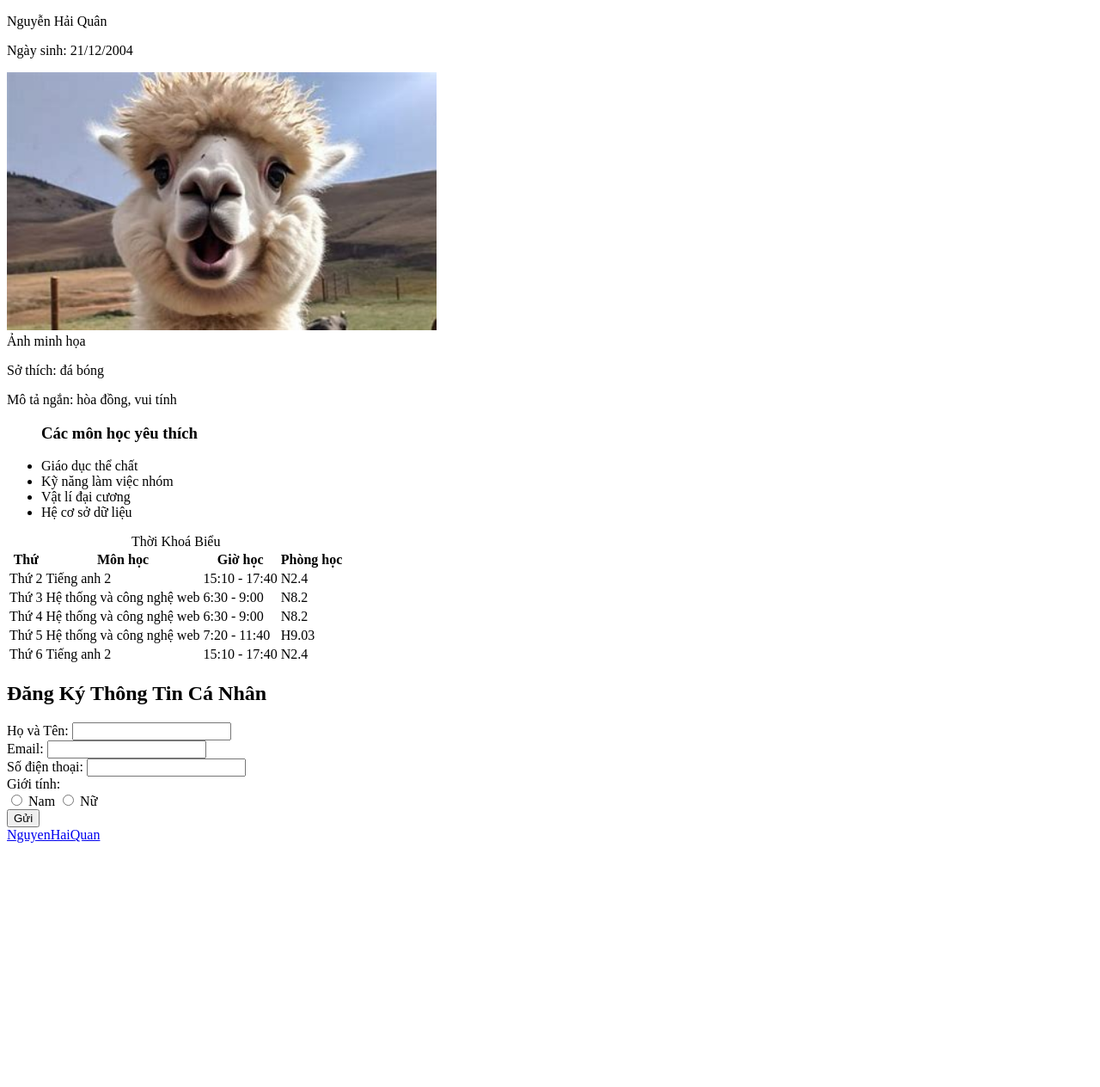
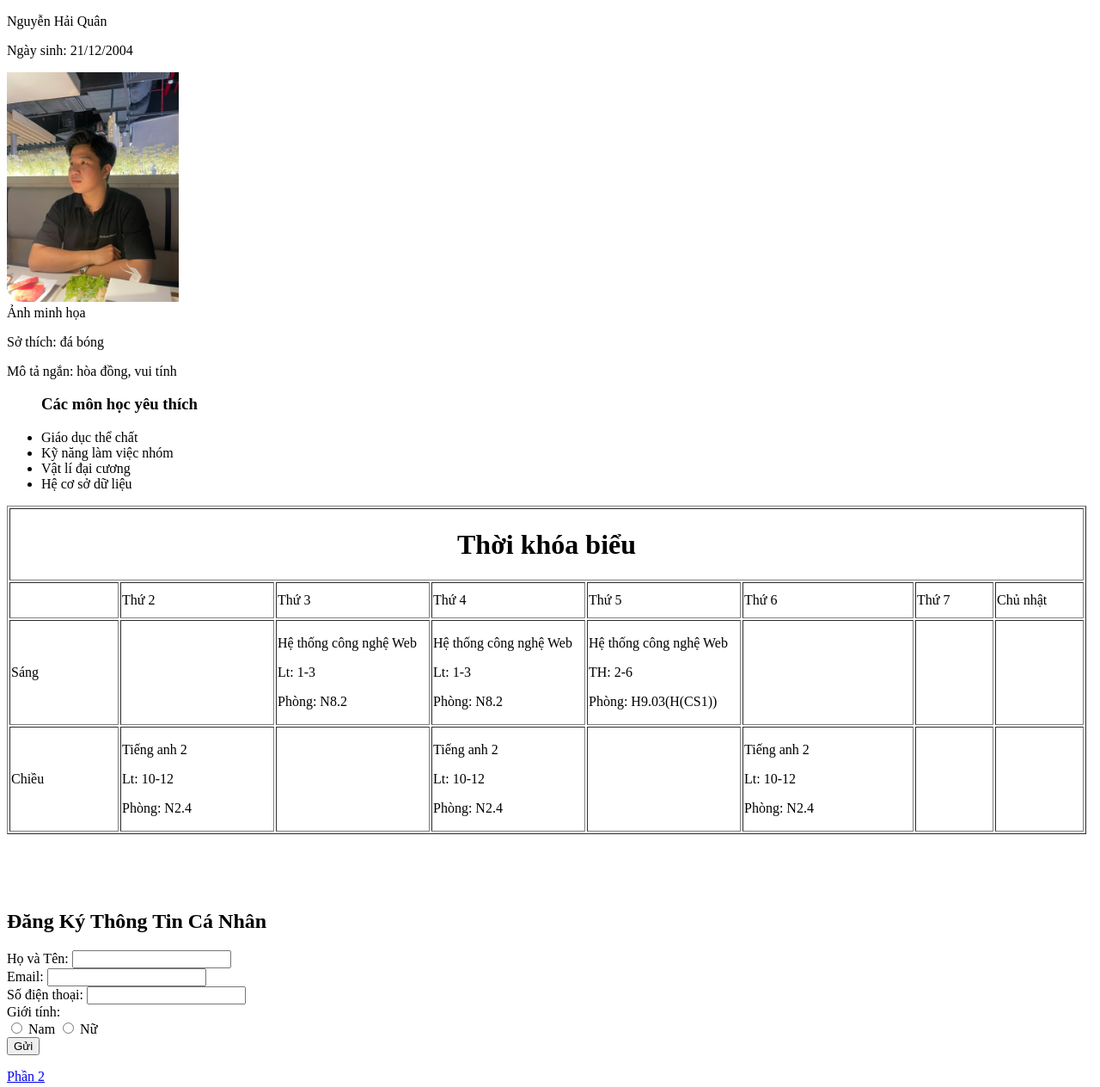
Before and after one commit to nguyenhaiquan2112/TH_Web_Tuan01, a plain HTML site: page Tuan_01/index.html in a window 1280 px wide. Shown: the whole page at 86% size. Before the commit the page ends 988 px from the top, so only its background shows below. Drawn offline with Linux system fonts and the light colour scheme.

Commit message:
updata phan2.html

```diff
--- a/Tuan_01/index.html
+++ b/Tuan_01/index.html
@@ -10,7 +10,7 @@
 <body>
     <p>Nguyễn Hải Quân</p>
     <p>Ngày sinh: 21/12/2004</p>
-    <img src="./img/OIP.jpg" alt="" width="500">
+    <img src="./img/z6673650455802_98fa9f2241727040fd8392317583fdf7.jpg" alt="" width="200">
     <figcaption>Ảnh minh họa</figcaption>
     <p>Sở thích: đá bóng</p>
     <p>Mô tả ngắn: hòa đồng, vui tính</p>
@@ -22,51 +22,79 @@
         <li>Vật lí đại cương</li>
         <li>Hệ cơ sở dữ liệu</li>
     </ul>
-
-    <table>
-        <caption>Thời Khoá Biểu</caption>
+    <form id="form1" name="form1" method="post">
+        <table width="1256" height="259" border="1">
+            <tbody>
                 <tr>
-            <th>Thứ</th>
-            <th>Môn học</th>
-            <th>Giờ học</th>
-            <th>Phòng học</th>
+                    <td height="72" colspan="8" style="text-align: center">
+                        <h1><strong>Thời khóa biểu</strong></h1>
+                    </td>
                 </tr>
                 <tr>
-            <td>Thứ 2</td>
-            <td>Tiếng anh 2</td>
-            <td>15:10 - 17:40</td>
-            <td>N2.4</td>
+                    <td width="123" height="38">&nbsp;</td>
+                    <td width="175">Thứ 2</td>
+                    <td width="175">Thứ 3</td>
+                    <td width="175">Thứ 4</td>
+                    <td width="175">Thứ 5</td>
+                    <td width="195">Thứ 6</td>
+                    <td width="87">Thứ 7</td>
+                    <td width="99">Chủ nhật</td>
                 </tr>
                 <tr>
-            <td>Thứ 3</td>
-            <td>Hệ thống và công nghệ web</td>
-            <td>6:30 - 9:00</td>
-            <td>N8.2</td>
+                    <td height="34">Sáng</td>
+                    <td>&nbsp;</td>
+                    <td>
+                        <p>Hệ thống công nghệ Web</p>
+                        <p>Lt: 1-3</p>
+                        <p>Phòng: N8.2</p>
+                    </td>
+                    <td>
+                        <p>Hệ thống công nghệ Web</p>
+                        <p>Lt: 1-3</p>
+                        <p>Phòng: N8.2</p>
+                    </td>
+                    <td>
+                        <p>Hệ thống công nghệ Web</p>
+                        <p>TH: 2-6</p>
+                        <p>Phòng: H9.03(H(CS1))</p>
+                    </td>
+                    <td>&nbsp;</td>
+                    <td>&nbsp;</td>
+                    <td>&nbsp;</td>
                 </tr>
                 <tr>
-            <td>Thứ 4</td>
-            <td>Hệ thống và công nghệ web</td>
-            <td>6:30 - 9:00</td>
-            <td>N8.2</td>
+                    <td height="61">Chiều</td>
+                    <td>
+                        <p>Tiếng anh 2</p>
+                        <p>Lt: 10-12</p>
+                        <p>Phòng: N2.4</p>
+                    </td>
+                    <td>&nbsp;</td>
+                    <td>
+                        <p>Tiếng anh 2</p>
+                        <p>Lt: 10-12</p>
+                        <p>Phòng: N2.4</p>
+                    </td>
+                    <td>&nbsp;</td>
+                    <td>
+                        <p>Tiếng anh 2</p>
+                        <p>Lt: 10-12</p>
+                        <p>Phòng: N2.4</p>
+                    </td>
+                    <td>&nbsp;</td>
+                    <td>&nbsp;</td>
                 </tr>
-        <tr>
-            <td>Thứ 5</td>
-            <td>Hệ thống và công nghệ web</td>
-            <td>7:20 - 11:40</td>
-            <td>H9.03</td>
-        </tr>
-        <tr>
-            <td>Thứ 6</td>
-            <td>Tiếng anh 2</td>
-            <td>15:10 - 17:40</td>
-            <td>N2.4</td>
-        </tr>
+            </tbody>
         </table>
+    </form>
+    <p>&nbsp;</p>
+    <p>&nbsp;</p>
+
+
 
 
     <form action="#" method="post">
         <h2>Đăng Ký Thông Tin Cá Nhân</h2>
-
         <label for="name">Họ và Tên:</label>
         <input type="text" id="name" name="name" required><br>
 
@@ -87,7 +115,8 @@
         <input type="submit" value="Gửi">
     </form>
 
-    <a href="demo.html" target="_self">NguyenHaiQuan</a>
+    <p><a href="demo.html" target="_self">Phần 2</a></p>
+    <p>&nbsp; </p>
 
 
 </body>
```
Also changed, not shown: Tuan_01/demo.html (deleted, +0 -14 lines), Tuan_01/phần 2.html (added, +40 -0 lines), Tuan_01/img/anh1.jpg (added), Tuan_01/img/anh2.jpg (added), Tuan_01/img/anh3.jpg (added), Tuan_01/img/anh4.jpg (added), Tuan_01/img/anh5.jpg (added), Tuan_01/img/z6673650455802_98fa9f2241727040fd8392317583fdf7.jpg (added), 2 other files. Lines whose indentation alone changed are shown as unchanged.
